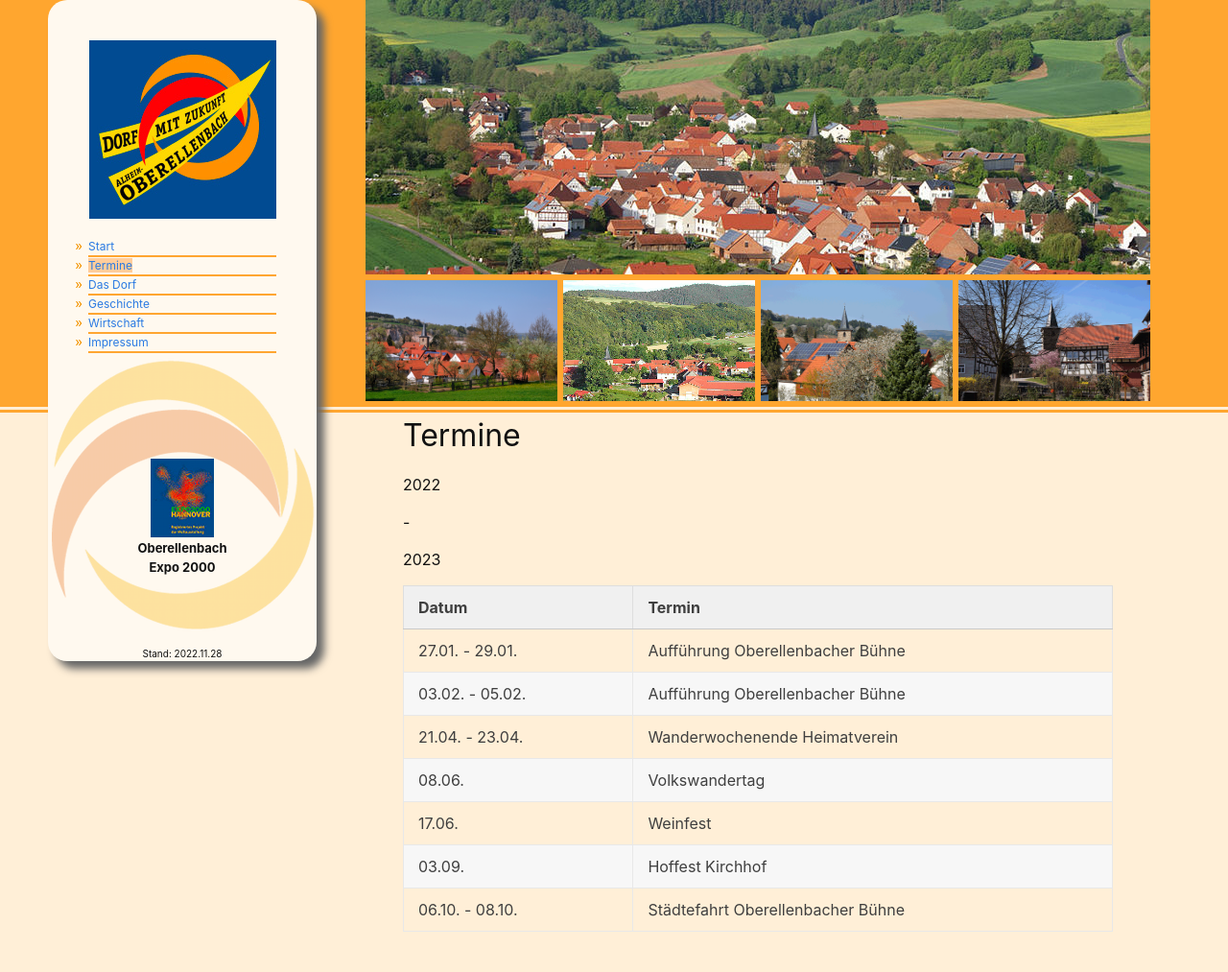
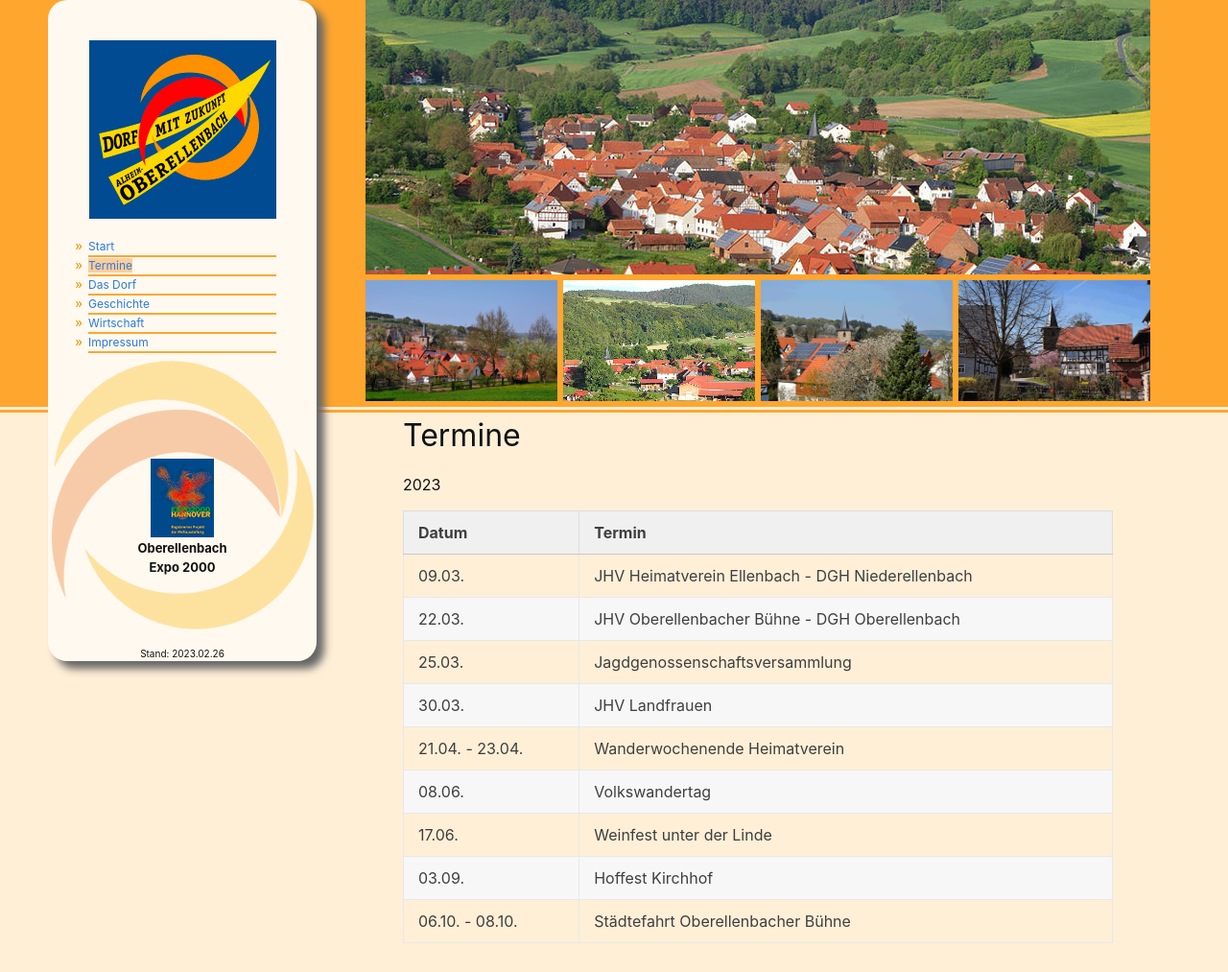
Before and after one commit to meydominic/oberellenbach-website, a Jekyll site: the page built from _page_collections/appointments/index.md, in a window 1280 px wide. Shown: the whole page at 96% size. Built offline with Jekyll 4.4.1, drawn with Linux system fonts in a browser that asks for light colours.

Commit message:
Added appointments

```diff
--- a/_config.yml
+++ b/_config.yml
@@ -25,7 +25,7 @@ description: >- # this means to ignore newlines until "baseurl:"
 baseurl: "/" # the subpath of your site, e.g. /blog
 url: "http://oberellenbach.de" # the base hostname & protocol for your site, e.g. http://example.com
 github_username:  meydominic
-version: 2022.11.28 # Version (Date) of latest revision
+version: 2023.02.26 # Version (Date) of latest revision
 
 # Build settings
 plugins:
--- a/_page_collections/appointments/index.md
+++ b/_page_collections/appointments/index.md
@@ -6,18 +6,17 @@ layout: home
 permalink: /termine
 ---
 
-2022
-
-\-
 
 2023
 
 | Datum | Termin |
 |--|--|
-| 27.01. - 29.01. | Aufführung Oberellenbacher Bühne |
-| 03.02. - 05.02. | Aufführung Oberellenbacher Bühne |
+| 09.03. | JHV Heimatverein Ellenbach - DGH Niederellenbach |
+| 22.03. | JHV Oberellenbacher Bühne - DGH Oberellenbach |
+| 25.03. | Jagdgenossenschaftsversammlung |
+| 30.03. | JHV Landfrauen |
 | 21.04. - 23.04. | Wanderwochenende Heimatverein |
 | 08.06. | Volkswandertag |
-| 17.06. | Weinfest |
+| 17.06. | Weinfest unter der Linde |
 | 03.09. | Hoffest Kirchhof |
 | 06.10. - 08.10. | Städtefahrt Oberellenbacher Bühne |
```
